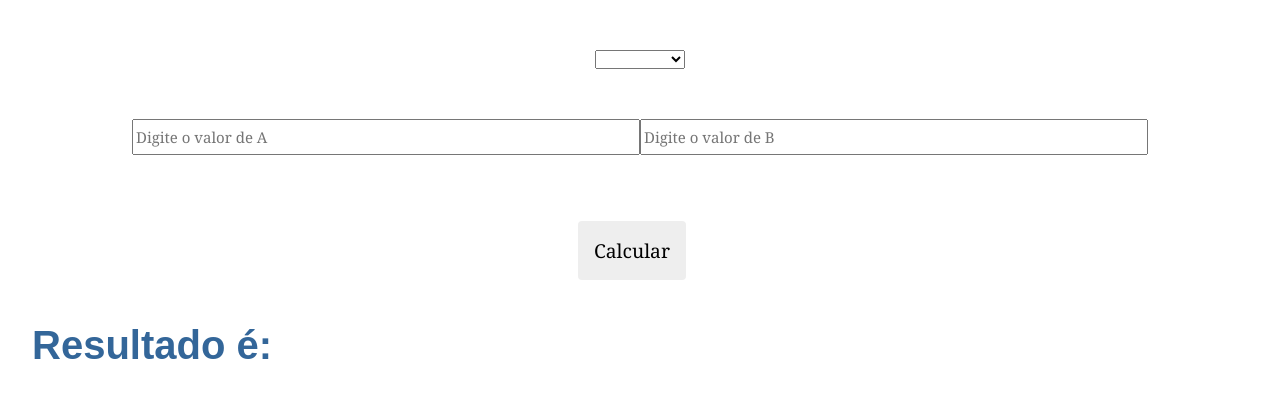
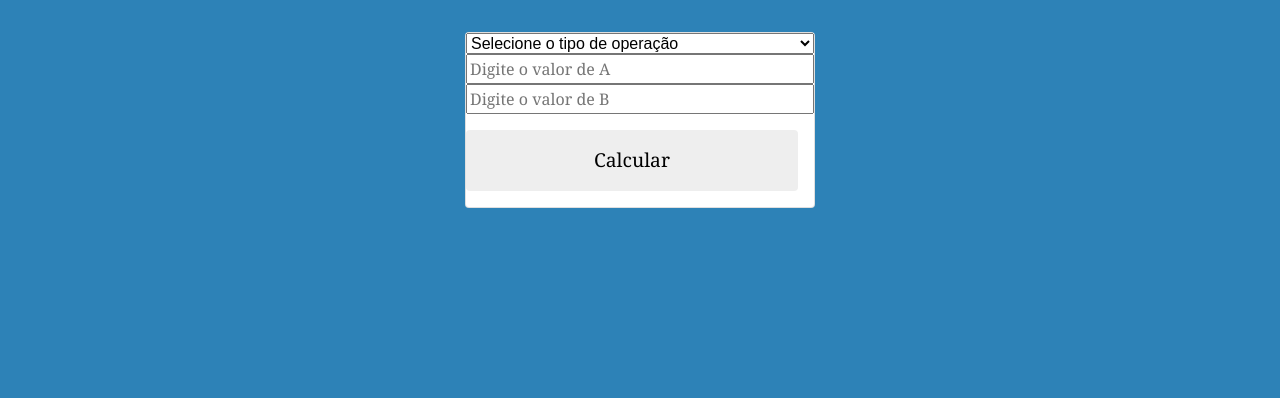
Before and after one commit to iansbrito/githost, an Angular app: page / in a window 1280 px wide. Before the commit this address led to /githost/. Shown: the top 398 px of the page. Built offline with nearby package versions, Linux system fonts and the light colour scheme.

Commit message:
melhoria final

```diff
--- a/angular.json
+++ b/angular.json
@@ -13,7 +13,7 @@
         "build": {
           "builder": "@angular-devkit/build-angular:browser",
           "options": {
-            "outputPath": "docs",
+            "outputPath": "dist/githost",
             "index": "src/index.html",
             "main": "src/main.ts",
             "polyfills": [
--- a/package.json
+++ b/package.json
@@ -1,5 +1,5 @@
 {
-  "name": "calc2",
+  "name": "calculadora",
   "version": "0.0.0",
   "scripts": {
     "ng": "ng",
--- a/src/app/app.component.css
+++ b/src/app/app.component.css
@@ -0,0 +1,3 @@
+body{
+    background-color: #2d82b7;
+}
--- a/src/app/calculadora/calculadora.component.css
+++ b/src/app/calculadora/calculadora.component.css
@@ -0,0 +1,3 @@
+h1{
+    font-size: 20px;
+}
--- a/src/app/calculadora/calculadora.component.html
+++ b/src/app/calculadora/calculadora.component.html
@@ -1,19 +1,22 @@
-<div style="text-align: center; width: 100%;margin-top: 50px;">
-    <select [(ngModel)]="opt_menu">
-      <option *ngFor="let item of menu" [value]="item">{{item}}</option>
-    </select>
+<div class="container">
+  <div class="row">
+    <div class="offset-4 col-4 text-center">
+      <div class="card">
+        <pre *ngIf="opt_menu">Calculadora de {{opt_menu}}</pre>
+        <select class="form-select" [(ngModel)]="opt_menu">
+          <option value="" selected="selected">Selecione o tipo de operação</option>
+          <option *ngFor="let item of menu" [value]="item">{{item}}</option>
+        </select>
+        <input class="w-100" [(ngModel)]="valores.a" type="text" placeholder="Digite o valor de A">
+        <input class="w-100" [(ngModel)]="valores.b" type="text" placeholder="Digite o valor de B">
+        <button (click)="onSubmit()">Calcular</button>
+        <div class="alert alert-primary" role="alert" *ngIf="valores['c']">
+          Resultado é: {{valores['c']}}
+        </div>
+        <div class="alert alert-danger" role="alert" *ngIf="msg_error">
+          {{ msg_error }}
+        </div>
+      </div>
+    </div>
   </div>
-
-  <div style="text-align: center; width: 100%;margin-top: 50px;"><pre>{{opt_menu}}</pre></div>
-<div style="text-align: center; width: 100%;margin-top: 50px;">
-    <input [(ngModel)]="valores.a" type="text" placeholder="Digite o valor de A" style="width: 500px;font-size: 15px;height: 30px;">
-    <input [(ngModel)]="valores.b" type="text" placeholder="Digite o valor de B" style="width: 500px;font-size: 15px;height: 30px;">
 </div>
-<div style="text-align: center; width: 100%;margin-top: 50px;">
-    <button (click)="onSubmit()">Calcular</button>
-
-
-</div>
-
-
-<h1>Resultado é: {{valores['c']}}</h1>
--- a/src/app/calculadora/calculadora.component.ts
+++ b/src/app/calculadora/calculadora.component.ts
@@ -1,4 +1,4 @@
-import { Component, Input, OnInit } from '@angular/core';
+import { Component, Input, OnDestroy, OnInit } from '@angular/core';
 import { PitagorasService } from '../pitagoras.service';
 import { FormsModule } from '@angular/forms'
 
@@ -7,10 +7,10 @@ import { FormsModule } from '@angular/forms'
   templateUrl: './calculadora.component.html',
   styleUrls: ['./calculadora.component.css'],
 })
-export class CalculadoraComponent implements OnInit {
-  msg_resultado=''
+export class CalculadoraComponent {
+  msg_error=null;
   menu=['Hipotenusa', 'Catetos']
-  opt_menu=''
+  opt_menu='';
   valores: any={
     a: '',
     b: '',
@@ -20,36 +20,34 @@ export class CalculadoraComponent implements OnInit {
 
   constructor(private pitagorasService: PitagorasService) {}
 
-  ngOnInit(): void {
-    console.log('CarregueiOnInit');
 
-  }
   onSubmit(){
-    console.log('CarregueiSubmit')
-    console.log(this.valores)
-    console.log(this.opt_menu)
+
+    this.valores.c = null;
+    this.msg_error = null;
+
     if (this.opt_menu == 'Hipotenusa'){
-      this.pitagorasService.calcular(this.valores.a, this.valores.b).subscribe(
-        (resultado) => {
-          console.log(this.valores.c)
-          this.valores = resultado
-
+      this.pitagorasService.calcular_hipotenusa(this.valores.a, this.valores.b).subscribe(
+        (resultado: any) => {
+          this.valores.c = resultado['valor_c'];
+          this.msg_error = null;
         },
         (error) => {
-          console.log('Error' + error.error);
+          this.msg_error = error.error;
+          this.valores.c = null;
         }
       );
     }
 
     else if (this.opt_menu == 'Catetos'){
-      this.pitagorasService.ca(this.valores.a, this.valores.b).subscribe(
-        (resultado) => {
-          console.log(this.valores.c)
-          this.valores = resultado
-
+      this.pitagorasService.calcular_cateto(this.valores.a, this.valores.b).subscribe(
+        (resultado: any) => {
+          this.valores.c = resultado['valor_c'];
+          this.msg_error = null;
         },
         (error) => {
-          console.log('Error' + error.error);
+          this.msg_error = error.error;
+          this.valores.c = null;
         }
       );
     }
--- a/src/app/pitagoras.service.ts
+++ b/src/app/pitagoras.service.ts
@@ -7,15 +7,17 @@ import { Injectable } from '@angular/core';
 export class PitagorasService {
   constructor(private httpclient: HttpClient) {}
 
-  calcular(a: number, b: number) {
-    return this.httpclient.post('http://localhost:5000/calculator', {
+  api_url = 'https://iansbritoti.pythonanywhere.com/calculator'
+
+  calcular_hipotenusa(a: number, b: number) {
+    return this.httpclient.post(`${this.api_url}/hipotenusa`, {
       a: a,
       b: b,
     });
   }
-  ca(a: number, b: number) {
-    return this.httpclient.post('http://localhost:5000/ca', {
-      a: a,
+  calcular_cateto(a: number, b: number) {
+    return this.httpclient.post(`${this.api_url}/cateto`, {
+      a : a,
       b: b,
     });
   }
--- a/src/index.html
+++ b/src/index.html
@@ -3,9 +3,10 @@
 <head>
   <meta charset="utf-8">
   <title>Calculadora Teorema de Pitágoras</title>
-  <base href="/githost/">
   <meta name="viewport" content="width=device-width, initial-scale=1">
   <link rel="icon" type="image/x-icon" href="favicon.ico">
+  <link rel="stylesheet" href="https://stackpath.bootstrapcdn.com/bootstrap/4.1.3/css/bootstrap.min.css" integrity="sha384-MCw98/SFnGE8fJT3GXwEOngsV7Zt27NXFoaoApmYm81iuXoPkFOJwJ8ERdknLPMO" crossorigin="anonymous">
+
 </head>
 <body>
   <app-root></app-root>
--- a/src/styles.css
+++ b/src/styles.css
@@ -11,6 +11,7 @@ h1 {
   }
   body {
     margin: 2em;
+    background-color: #2d82b7;
   }
   body, input[type="text"], button {
     color: #333;
```
Also changed, not shown: 7 other files (tests, documents, lock files or other folders).
